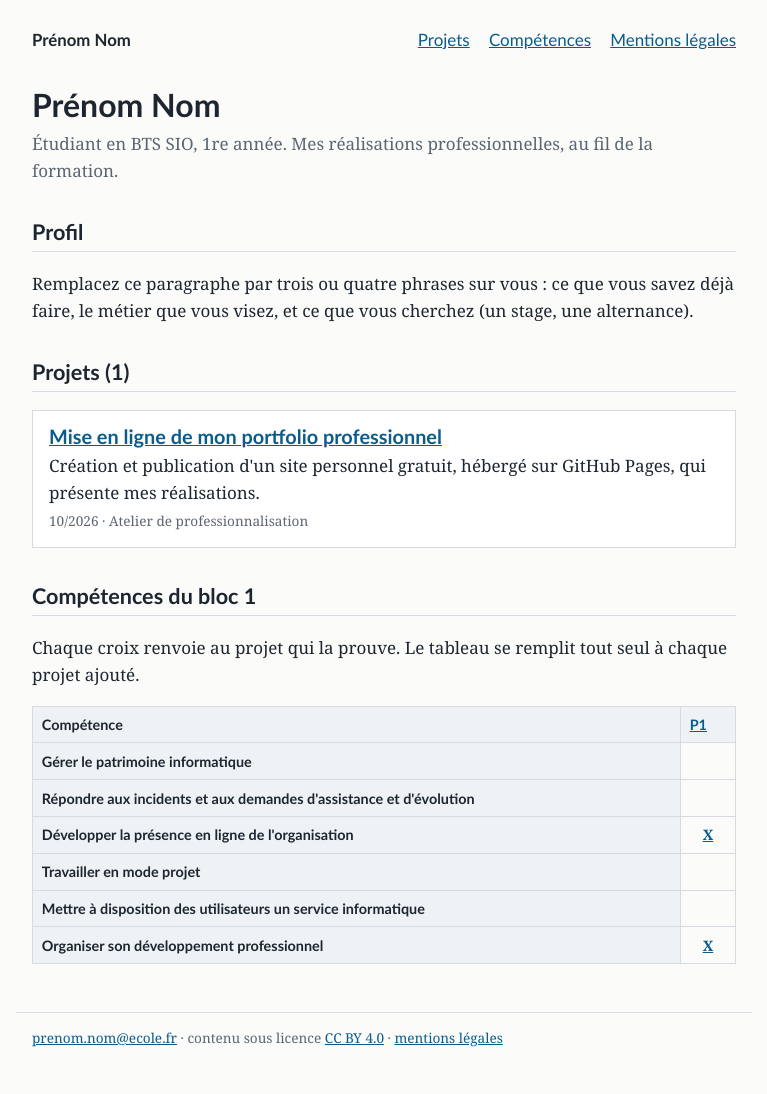
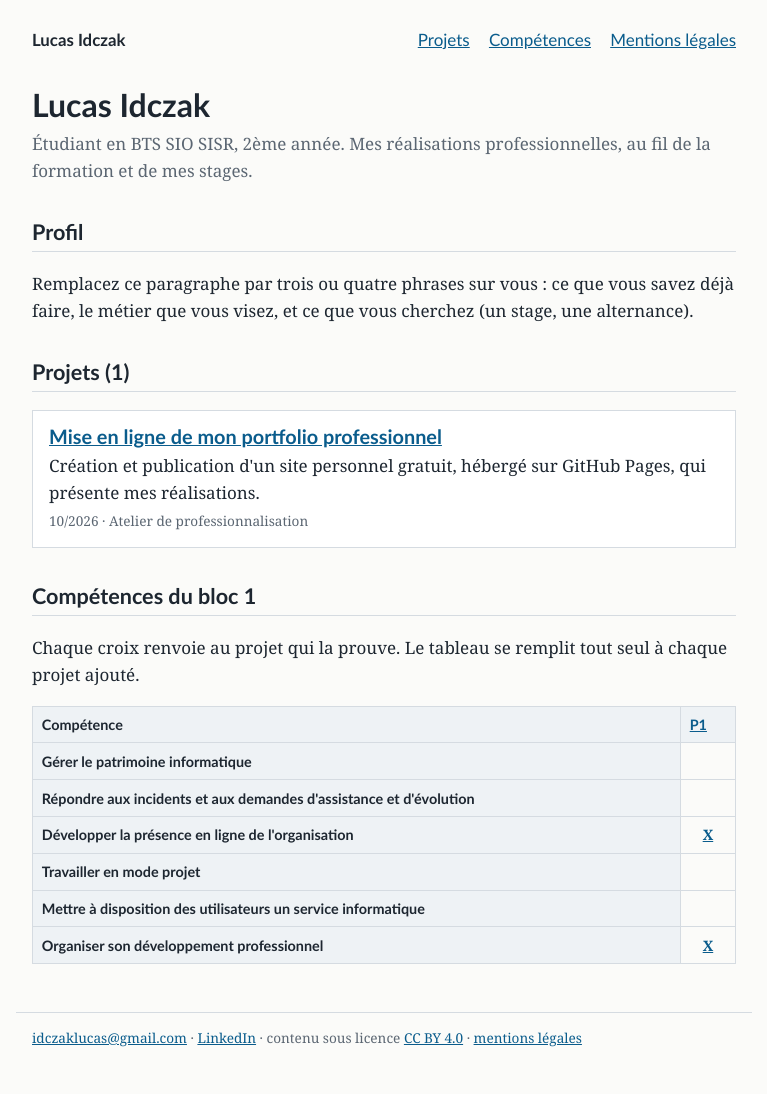
Before and after one commit to Lucasidcz-Cours/portfolio, a Jekyll site: the page built from index.html, in a window 1280 px wide. Shown: the whole page, without its empty margins (256-1023 px from the left). Built offline with Jekyll 4.4.1, drawn with Linux system fonts in a browser that asks for light colours.

Commit message:
Update portfolio configuration with new personal details

```diff
--- a/_config.yml
+++ b/_config.yml
@@ -1,9 +1,8 @@
 # Réglages du portfolio. Modifiez les quatre lignes ci-dessous, enregistrez,
 # et le site se met à jour tout seul après la publication.
-title: "Prénom Nom"
-description: "Étudiant en BTS SIO, 1re année. Mes réalisations professionnelles, au fil de la formation."
-email: "prenom.nom@ecole.fr"
-linkedin: ""
+title: "Lucas Idczak"
+description: "Étudiant en BTS SIO SISR, 2ème année. Mes réalisations professionnelles, au fil de la formation et de mes stages."
+email: "idczaklucas@gmail.com"
 
 lang: fr
 
```
